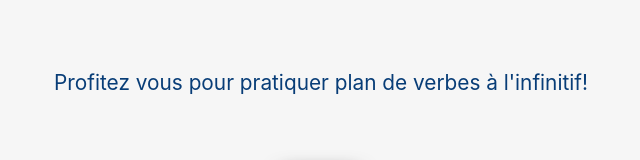
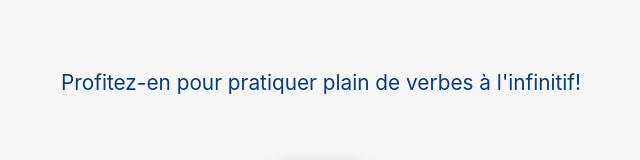
Before and after one commit to yagoalessio88/french-learn-and-practice-app, a React (Create React App) app: page / in a window 1280 px wide. Shown: the part 133-293 px from the top of the page, without its empty margins (319-959 px from the left). Built offline with nearby package versions, Linux system fonts and the light colour scheme.

Commit message:
correction home text

```diff
--- a/src/pages/MainMenu.js
+++ b/src/pages/MainMenu.js
@@ -7,7 +7,7 @@ const MainMenu = () => {
 		<Wrapper className="app_body">
 			<nav className="home">
 				<h1 className="home_title">Bienvenue!</h1>
-				<p className="home_text">Profitez vous pour pratiquer plan de verbes à l'infinitif!</p>
+				<p className="home_text">Profitez-en pour pratiquer plain de verbes à l'infinitif!</p>
 				<ul className="home_list">
 					<li className="home_list_item">
 						<Link to="/verbesmenu" className="button">
```
